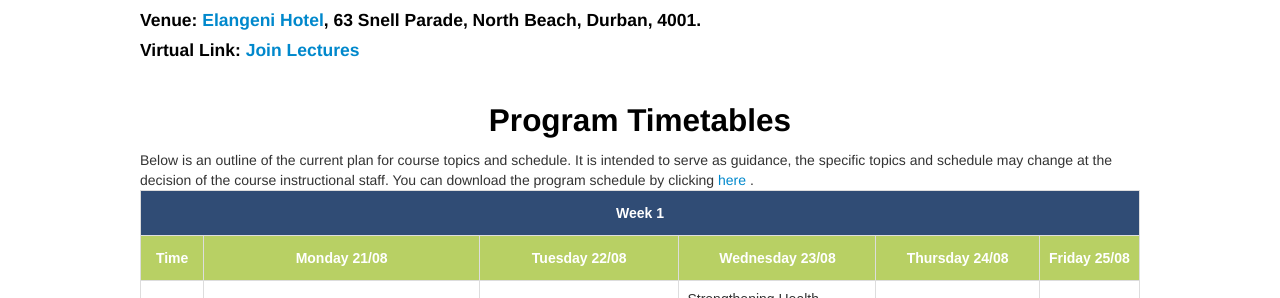
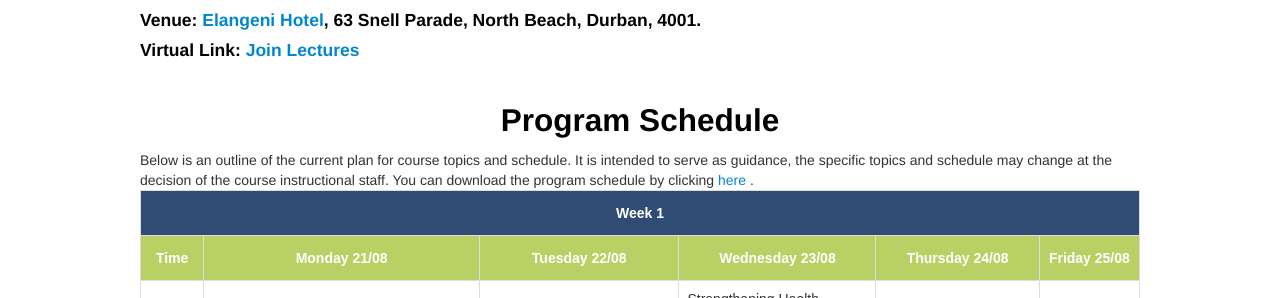
Before and after one commit to hscourseukzn/hscourseukzn.github.io, a Jekyll site: the page built from index.md, in a window 1280 px wide. Shown: the part 512-810 px from the top of the page. Built offline with Jekyll 4.4.1, drawn with Linux system fonts in a browser that asks for light colours.

Commit message:
Update index.md

```diff
--- a/index.md
+++ b/index.md
@@ -138,7 +138,7 @@ title: Health Systems Short Course
 
 <!-- <a href="https://www.southernsun.com/southern-sun-elangeni-maharani" target="_blank"><span style="text-align:center">Elangeni Hotel</span></a>, 63 Snell Parade, North Beach, Durban, 4001. -->
 
-<h2 style="background-color:white; color:black; text-align: center;"> Program Timetables </h2>
+<h2 style="background-color:white; color:black; text-align: center;"> Program Schedule </h2>
 
 Below is an outline of the current plan for course topics and schedule. It is intended to serve as guidance, the specific topics and schedule may change at the decision of the course instructional staff. You can download the program schedule by clicking <a href="https://hscourseukzn.github.io/PDFLectures/Health systems programme_final.pdf" download> here </a>. <br>
 
```
